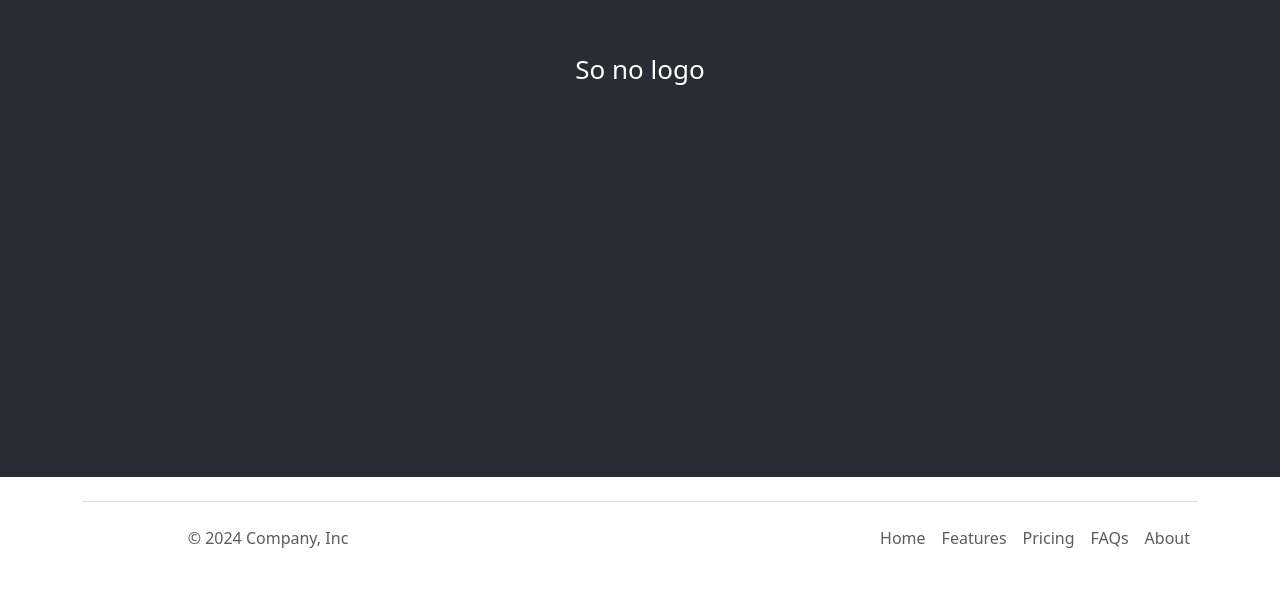
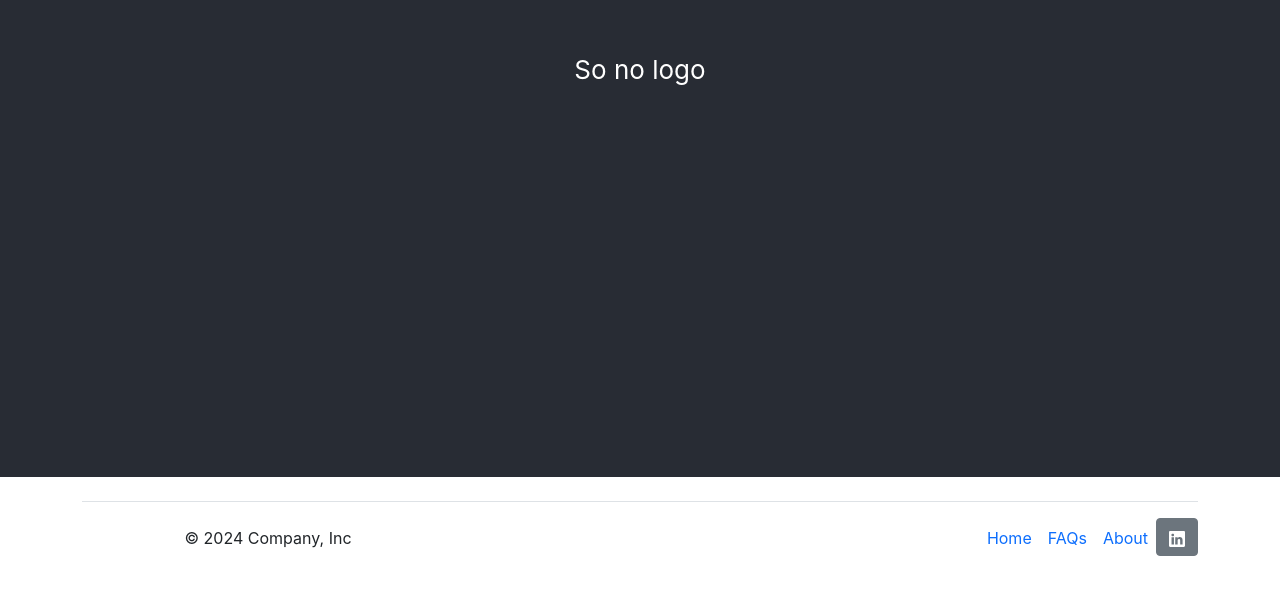
Before and after one commit to UTHasandhu/portfolio, a React (Create React App) app: page / in a window 1280 px wide. Shown: the part 680-1274 px from the top of the page. Built offline with nearby package versions, Linux system fonts and the light colour scheme.

Commit message:
added linkedin

```diff
--- a/public/index.html
+++ b/public/index.html
@@ -5,11 +5,14 @@
     <link rel="icon" href="%PUBLIC_URL%/favicon.ico" />
     <meta name="viewport" content="width=device-width, initial-scale=1" />
     <meta name="theme-color" content="#000000" />
+    <link href="https://cdn.jsdelivr.net/npm/bootstrap@5.1.1/dist/css/bootstrap.min.css"
+          rel="stylesheet"
+          integrity="sha384-F3w7mX95PdgyTmZZMECAngseQB83DfGTowi0iMjiWaeVhAn4FJkqJByhZMI3AhiU"
+          crossorigin="anonymous">
     <meta
-      name="description"
-      content="Web site created using create-react-app"
+      name="Harman Sandhu"
+      content="Harman Sandhu's Portfolio Website"
     />
-    <link rel="apple-touch-icon" href="%PUBLIC_URL%/logo192.png" />
     <!--
       manifest.json provides metadata used when your web app is installed on a
       user's mobile device or desktop. See https://developers.google.com/web/fundamentals/web-app-manifest/
@@ -24,10 +27,10 @@
       work correctly both with client-side routing and a non-root public URL.
       Learn how to configure a non-root public URL by running `npm run build`.
     -->
-    <title>React App</title>
+    <title>Harman Sandhu</title>
   </head>
   <body>
-    <noscript>You need to enable JavaScript to run this app.</noscript>
+    <noscript>You need to enable JavaScript to see Harman Sandhu's personal portfolio.</noscript>
     <div id="root"></div>
     <!--
       This HTML file is a template.
@@ -39,5 +42,8 @@
       To begin the development, run `npm start` or `yarn start`.
       To create a production bundle, use `npm run build` or `yarn build`.
     -->
+    <script src="https://cdn.jsdelivr.net/npm/bootstrap@5.1.1/dist/js/bootstrap.bundle.min.js"
+    integrity="sha384-/bQdsTh/da6pkI1MST/rWKFNjaCP5gBSY4sEBT38Q/9RBh9AH40zEOg7Hlq2THRZ"
+    crossorigin="anonymous"></script>
   </body>
 </html>
--- a/src/Components/Footer.jsx
+++ b/src/Components/Footer.jsx
@@ -1,5 +1,3 @@
-// import './Footer.css';
-import bootstrap from 'bootstrap/dist/css/bootstrap.min.css';
 function Footer() {
   return (
     <div class="container">
@@ -11,10 +9,15 @@ function Footer() {
 
             <ul class="nav col-md-4 justify-content-end">
                 <li class="nav-item"><a href="#" class="nav-link px-2 text-body-secondary">Home</a></li>
-                <li class="nav-item"><a href="#" class="nav-link px-2 text-body-secondary">Features</a></li>
-                <li class="nav-item"><a href="#" class="nav-link px-2 text-body-secondary">Pricing</a></li>
                 <li class="nav-item"><a href="#" class="nav-link px-2 text-body-secondary">FAQs</a></li>
                 <li class="nav-item"><a href="#" class="nav-link px-2 text-body-secondary">About</a></li>
+                <a href="https://www.linkedin.com/in/asdasfharmansandhu03/" target="_blank" rel="noopener noreferrer">
+                    <button type="button" class="btn btn-secondary">
+                        <svg xmlns="http://www.w3.org/2000/svg" width="16" height="16" fill="currentColor" class="bi bi-linkedin" viewBox="0 0 16 16">
+                            <path d="M0 1.146C0 .513.526 0 1.175 0h13.65C15.474 0 16 .513 16 1.146v13.708c0 .633-.526 1.146-1.175 1.146H1.175C.526 16 0 15.487 0 14.854zm4.943 12.248V6.169H2.542v7.225zm-1.2-8.212c.837 0 1.358-.554 1.358-1.248-.015-.709-.52-1.248-1.342-1.248S2.4 3.226 2.4 3.934c0 .694.521 1.248 1.327 1.248zm4.908 8.212V9.359c0-.216.016-.432.08-.586.173-.431.568-.878 1.232-.878.869 0 1.216.662 1.216 1.634v3.865h2.401V9.25c0-2.22-1.184-3.252-2.764-3.252-1.274 0-1.845.7-2.165 1.193v.025h-.016l.016-.025V6.169h-2.4c.03.678 0 7.225 0 7.225z"></path>
+                        </svg>
+                    </button>
+                </a>
             </ul>
         </footer>
     </div>
--- a/src/Components/Header.jsx
+++ b/src/Components/Header.jsx
@@ -1,8 +1,3 @@
-  // import './Footer.css';
-import input from 'bootstrap/dist/css/bootstrap.min.css';
-import bootstrap from 'bootstrap/dist/css/bootstrap.min.css';
-
-
 function Header() {
   return (
     <header class="py-3 mb-4 border-bottom">
```
